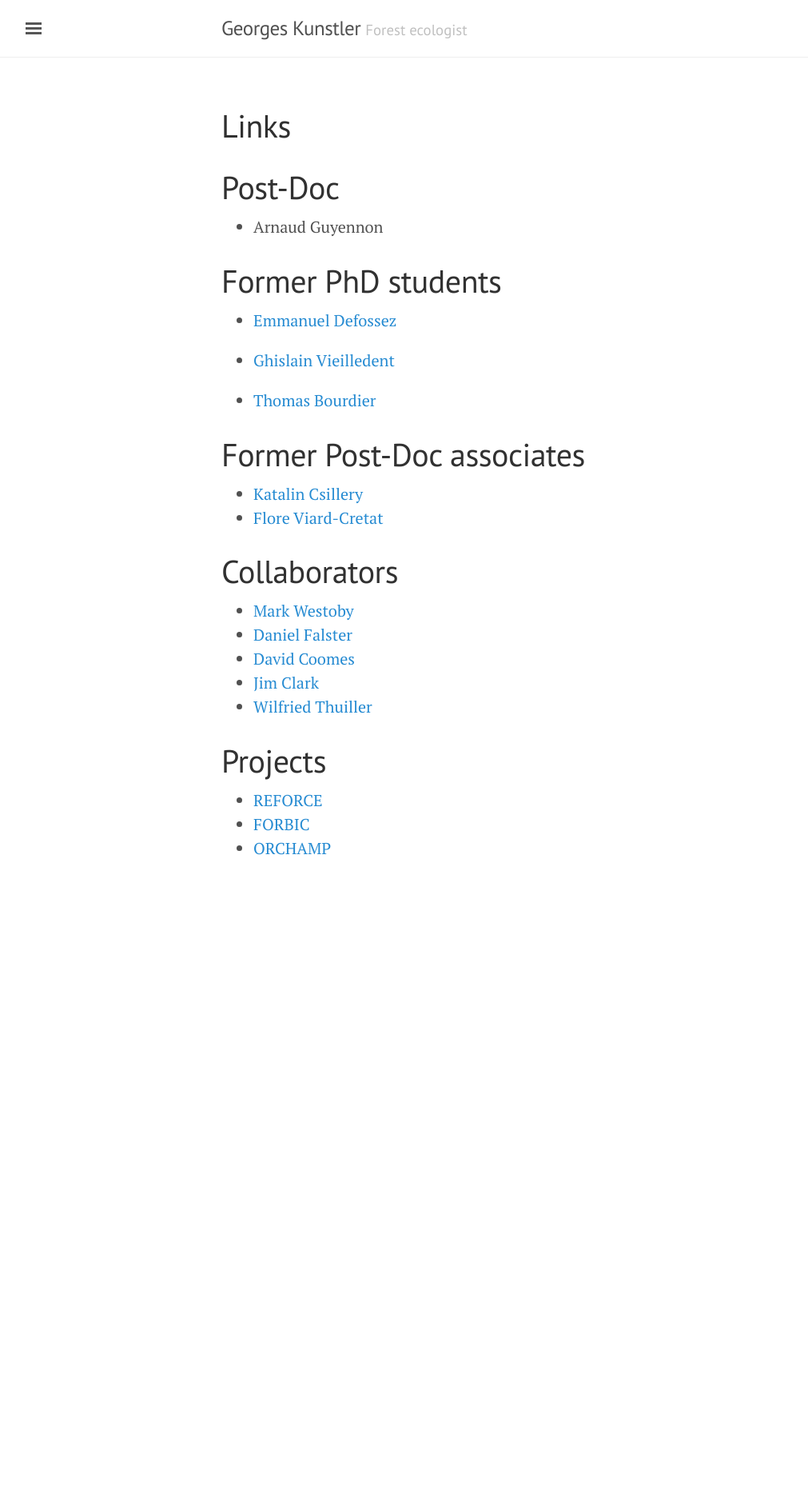
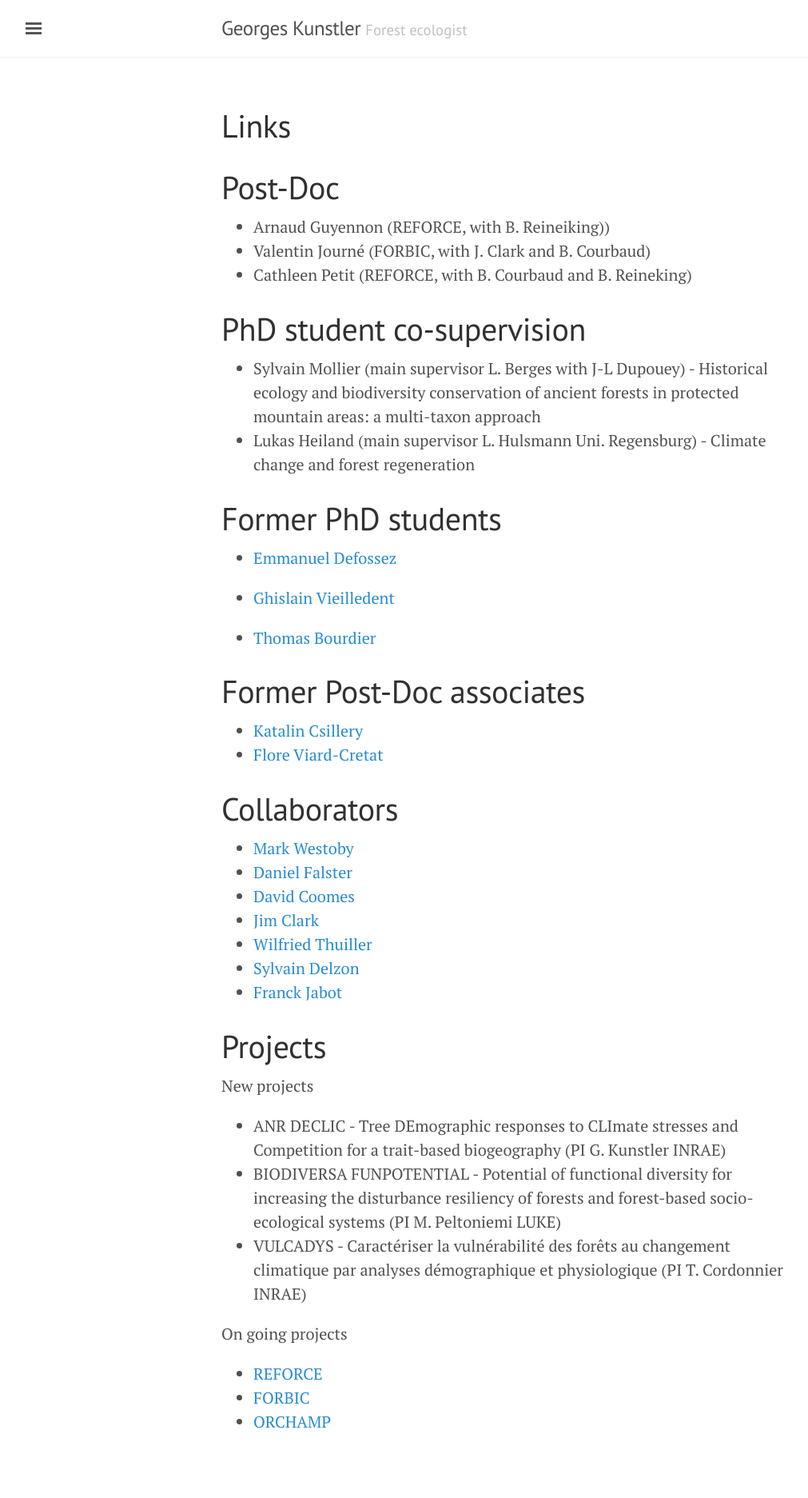
Before and after one commit to kunstler/kunstler.github.io, a Jekyll site: the page built from links.md, in a window 1280 px wide. Shown: the whole page at 80% size, without its empty margins (3-1014 px from the left). Built offline with Jekyll 4.4.1, drawn with Linux system fonts in a browser that asks for light colours; nearby versions of some CDN libraries; before the commit the page ends 1156 px from its top, so only the background shows below that.

Commit message:
update publi projects

```diff
--- a/links.md
+++ b/links.md
@@ -5,7 +5,14 @@ title: Links
 
 # Post-Doc
 
-- Arnaud Guyennon
+- Arnaud Guyennon (REFORCE, with B. Reineiking))
+- Valentin Journé (FORBIC, with J. Clark and B. Courbaud)
+- Cathleen Petit (REFORCE, with B. Courbaud and B. Reineking)
+
+# PhD student co-supervision
+
+- Sylvain Mollier (main supervisor  L. Berges with J-L Dupouey) - Historical ecology and biodiversity conservation of ancient forests in protected mountain areas: a multi-taxon approach
+- Lukas Heiland (main supervisor L. Hulsmann Uni. Regensburg) - Climate change and forest regeneration
 
 # Former PhD students
 
@@ -27,8 +34,18 @@ title: Links
 - [David Coomes](http://www.plantsci.cam.ac.uk/directory/coomes-david)
 - [Jim Clark](https://sites.nicholas.duke.edu/clarklab/)
 - [Wilfried Thuiller](http://www.will.chez-alice.fr/)
+- [Sylvain Delzon](http://sylvain-delzon.com/)
+- [Franck Jabot](https://lisc.inrae.fr/franck-jabot/)
 
 # Projects
+
+New projects
+
+- ANR DECLIC - Tree DEmographic responses to CLImate stresses and Competition for a trait-based biogeography (PI G. Kunstler INRAE)
+- BIODIVERSA FUNPOTENTIAL - Potential of functional diversity for increasing the disturbance resiliency of forests and forest-based socio-ecological systems (PI M. Peltoniemi LUKE)
+- VULCADYS - Caractériser la vulnérabilité des forêts au changement climatique par analyses démographique et physiologique (PI T. Cordonnier INRAE)
+
+On going projects
 
 - [REFORCE](https://www.reforce-project.eu/)
 - [FORBIC](https://forbic.irstea.fr/)
```
Also changed, not shown: index.md (+1 -1 lines), publications.bib (+12 -0 lines), publications.md (+62 -52 lines).
